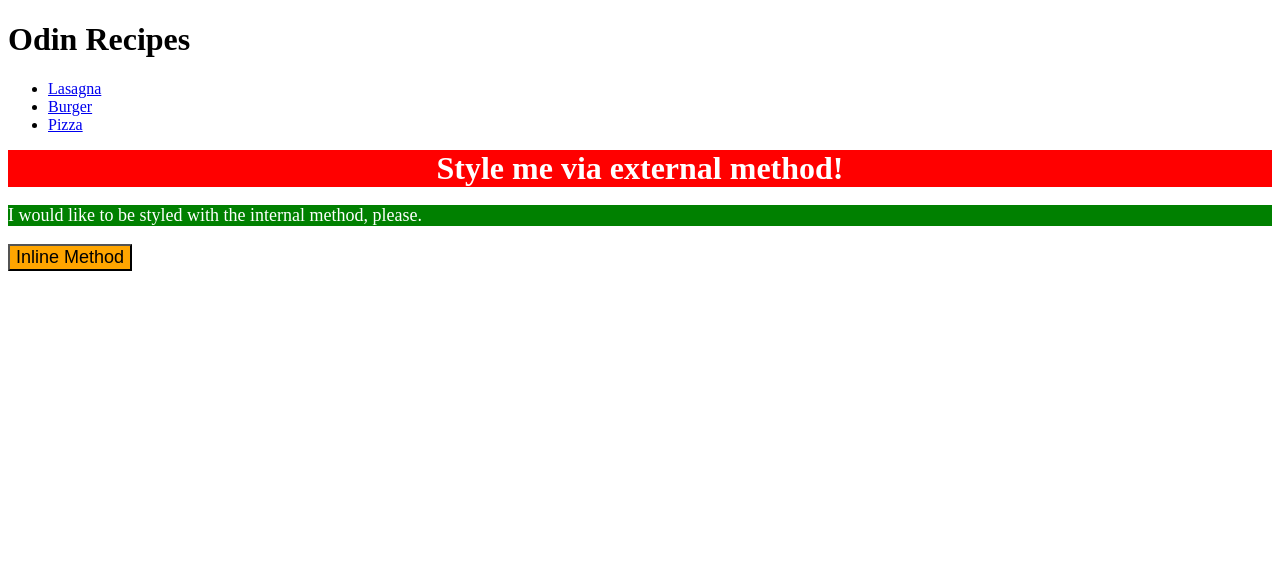
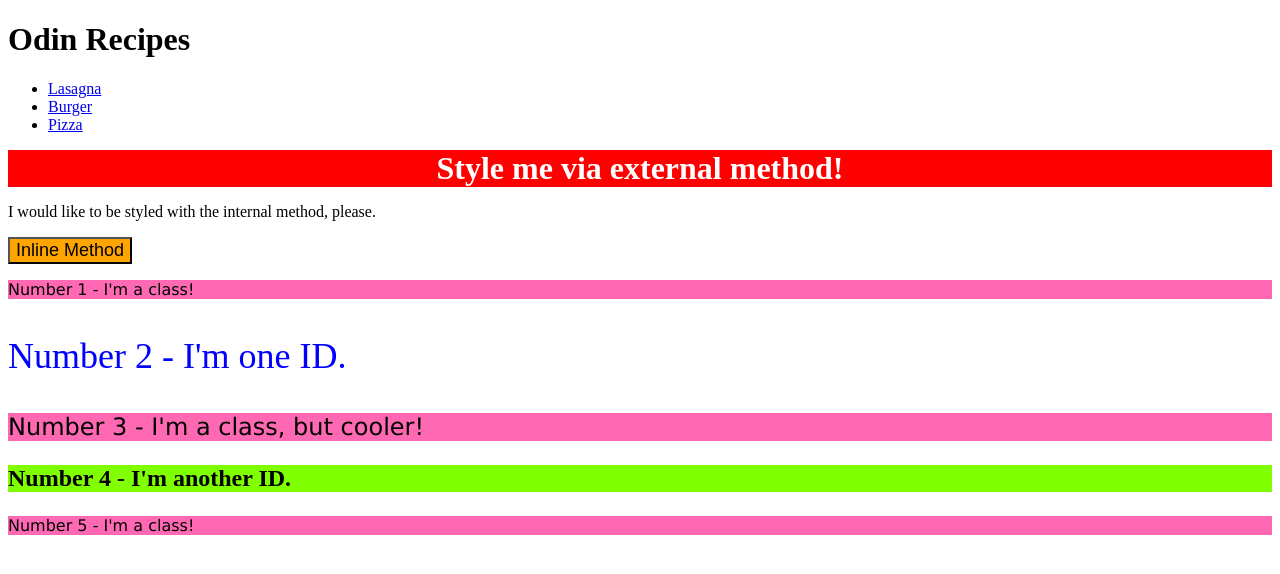
Before and after one commit to Volverinee/odin-recipes, a plain HTML site: page index.html in a window 1280 px wide. Drawn offline with Linux system fonts and the light colour scheme.

Commit message:
Added IDs and Classes to css file

```diff
--- a/index.html
+++ b/index.html
@@ -4,13 +4,6 @@
         <title>Odin Recipes</title>
         <meta charset="UTF-8">
         <link rel="stylesheet" href="styles.css">
-        <style>
-            p {
-                color: white;
-                background-color: green;
-                font-size: 18px;
-            }
-        </style>
     </head>
     <body>
         <h1>Odin Recipes</h1>
@@ -28,5 +21,10 @@
         <div>Style me via external method!</div>
         <p>I would like to be styled with the internal method, please.</p>
         <button style="background-color: orange; font-size: 18px;">Inline Method</button>
+        <p class="odd-number">Number 1 - I'm a class!</p>
+        <p id="second">Number 2 - I'm one ID.</p>
+        <p class="odd-number odd-cooler">Number 3 - I'm a class, but cooler!</p>
+        <p id="fourth">Number 4 - I'm another ID.</p>
+        <p class="odd-number">Number 5 - I'm a class!</p>
     </body>
 </html>
--- a/styles.css
+++ b/styles.css
@@ -5,3 +5,19 @@ div {
     text-align: center;
     font-weight: bold;
 }
+.odd-number{
+    background-color:#ff69b4;
+    font-family: Verdana,sans-serif;
+}
+.odd-cooler{
+    font-size: 24px;
+}
+#second{
+    color: #0000ff;
+    font-size: 36px;
+}
+#fourth{
+    background-color: #7fff00;
+    font-size: 24px;
+    font-weight: bold;
+}
```
